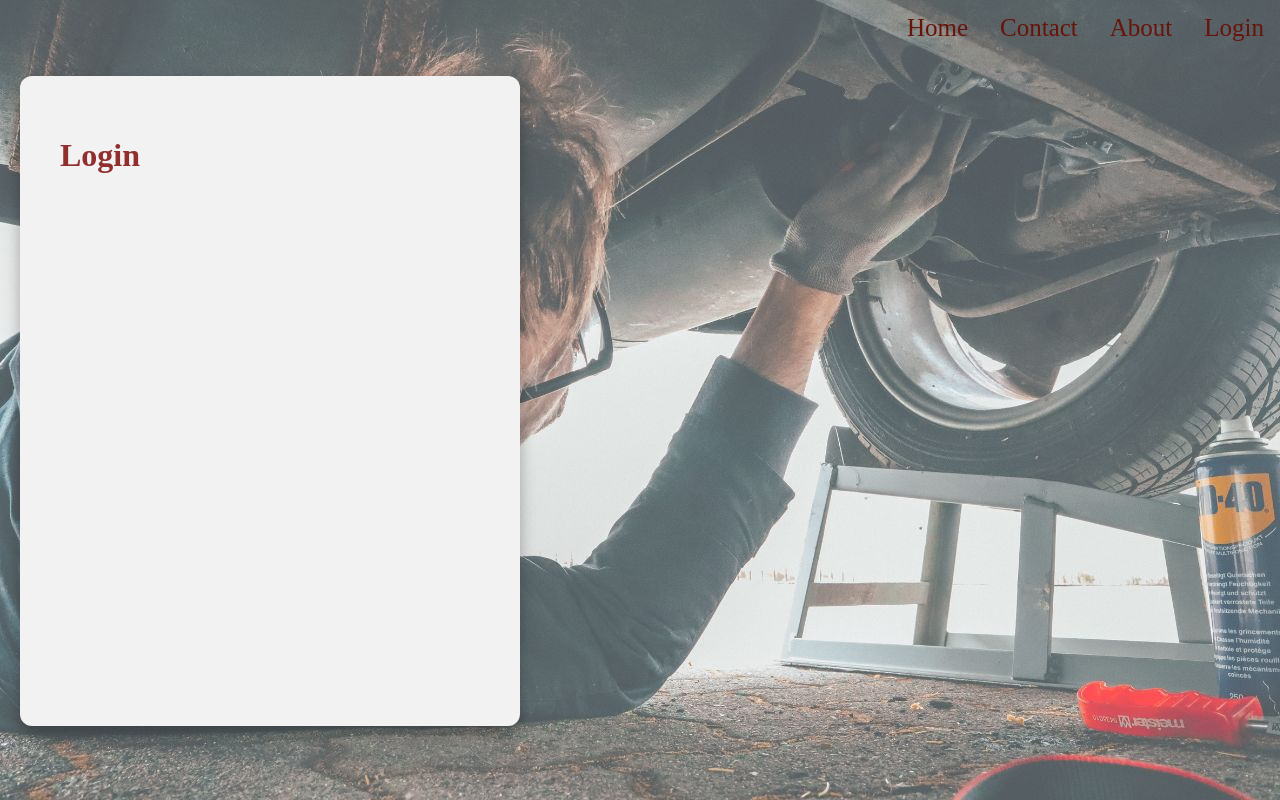
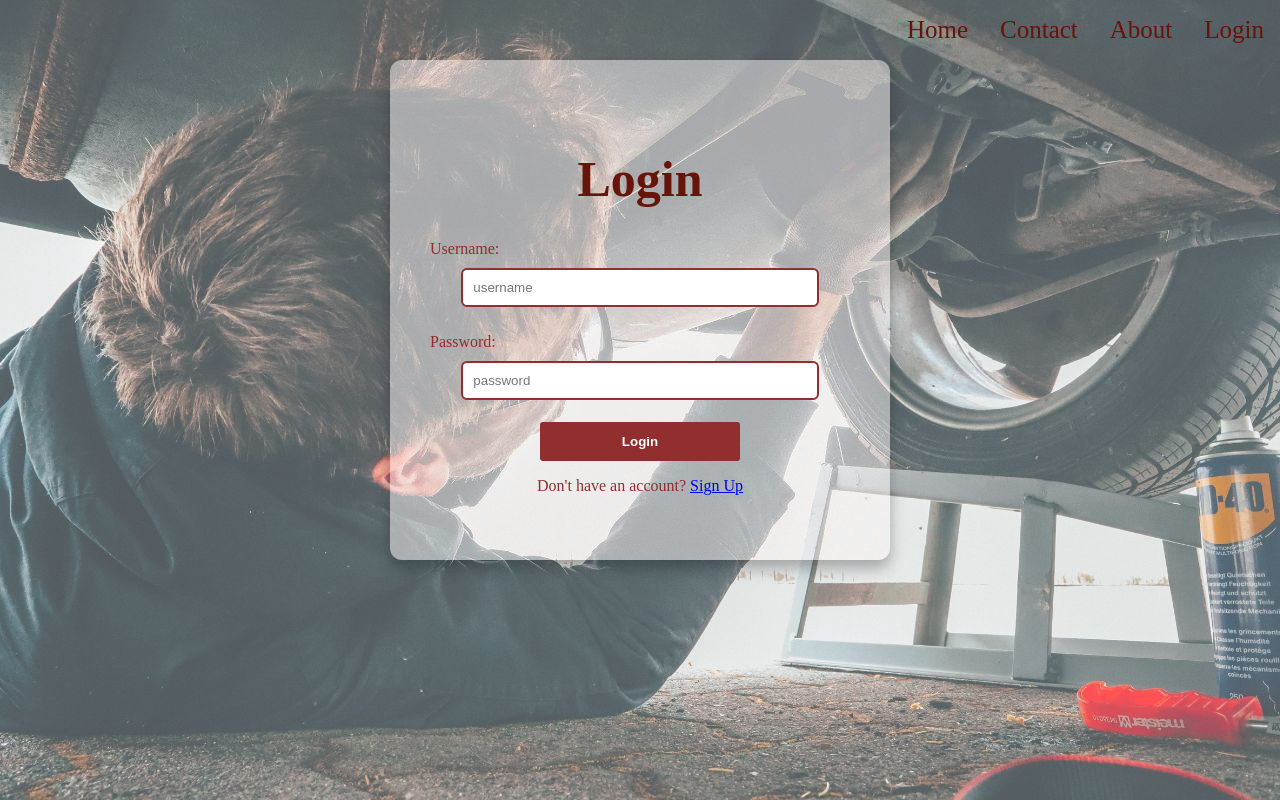
Before and after one commit to Jishmajap/miniproject, a PHP site: page /login.php in a window 1280 px wide. Run offline with PHP 8.4, Linux system fonts and the light colour scheme.

Commit message:
login page setup

```diff
--- a/log1.css
+++ b/log1.css
@@ -3,79 +3,90 @@ body{
   background-size: cover; /* Ensures the image covers the container */
   background-position: center; /* Centers the background image */
   background-attachment: fixed; /* Keeps the background image fixed */
-    height: 100vh; /* Full viewport height */
   margin: 0;
 }
 
-/* Flex Container Styles */
-.flex-container {
-    margin: 20px;
-    background-color: rgba(255, 255, 255, 0.9);
-    border-radius: 12px;
-    box-shadow: 0 8px 16px rgba(0, 0, 0, 0.3);
-    max-width: 900px;
-    width: 500px;
-    height: 650px;
-    padding: 40px;
-
-    box-sizing: border-box;
-    color: #912e2e;
-    display: flex;
-    flex-direction: column; /* Arrange children in a column */
-    align-items: left;
-    justify-content: flex-start; /* Align content to the top */
-
-  }
 /* navbar */
-.ro{
-    display: flex;
-    justify-content: end;
-  }
-
-
 ul {
   list-style-type: none;
-    margin: 0;
   padding: 0;
   overflow: hidden;
 }
-
 li {
   float:right;
 }
-
 li a {
-    display: block;
   color: #67140a;
   padding: 14px 16px;
   text-decoration: none;
   font-size:25px;
 }
-
-li a:hover:not(.active) {
+li a:hover {
 background-color: white;
 }
-.dropdown-content {
-  display: none;
-  position: absolute;
-  background-color: #f9f9f9;
-  min-width: 160px;
-  box-shadow: 0px 8px 16px 0px rgba(0,0,0,0.2);
-  z-index: 1;
+
+
+.content{
+  align-items: center;
+  justify-content: flex-start;
+  display: flex;
+  flex-direction: column;
+}
+.content h1{
+  color: #67140a;
+  font-size: 50px;
+  text-align: center;
+  display: flex;
+  flex-direction: column;
+  justify-content: center;
+  align-items: center;
+}
+.card{
+  background-color: rgba(251, 245, 245, 0.5 );
+  box-shadow: 0 8px 16px rgba(0, 0, 0, 0.3);
+  border-radius: 12px;
+  width: 500px;
+  height: 500px;
+  color: #912e2e;
+  display: flex;
+  flex-direction: column;
+  justify-content: center;
 }
 
-.dropdown-content a {
-  color: black;
-  padding: 12px 16px;
-  text-decoration: none;
-  display: block;
-  text-align: left;
+form {
+    display: flex;
+    flex-direction: column;
 }
-
-.dropdown-content a:hover {
-  background-color: #f1f1f1;
+form label {
+  margin: -10px 0 10px 40px;/* top right bottom left */
 }
-
-.dropdown:hover .dropdown-content {
-  display: block;
+form input[type="text"],
+form input[type="password"] {
+  padding: 10px;
+  /* color: #912e2e; */
+  border: 2px solid #912e2e;
+  border-radius: 6px;
+  width: 25em;
+  align-self: center;
 }
+form input[type="submit"] {
+  background-color: #912e2e;
+  color: white;
+  font-weight: 600;
+  width: 15em;
+  padding: 12px;
+  margin-top: -1em;
+  border: none;
+  border-radius: 3px;
+  cursor: pointer;
+  align-self: center;
+}
+form input[type="submit"]:hover {
+background-color: transparent;
+border: 2px solid #912e2e;
+color: #912e2e;
+padding: 10.5px;
+}
+form p{
+  text-align: center;
+}
--- a/login.php
+++ b/login.php
@@ -3,23 +3,33 @@
 <head>
         <meta charset="UTF-8">
         <meta name="viewport" content="width=device-width, initial-scale=1.0">
-        <title>Document</title>
+        <title>Login</title>
         <link rel="stylesheet" type="text/css" href="log1.css">
 </head>
-<body >
+<body>
+        <!-- navbar -->
         <ul>
                 <li><a href="login.php">Login</a></li>
                 <li ><a  href="#about">About </a></li>
                 <li><a href="#contact">Contact</a></li>
                 <li><a href="vehicle.php">Home</a></li>
+        </ul>
 
+        <section class="content">
+                <div id="container" class="card">
+                        <h1>Login</h1>
+                        <form action="login_process.php" method="post">
+                                <label for="username">Username:</label>
+                                <input type="text" id="username" name="username" placeholder="username" required><br><br>
 
-</ul>
-<div id="container" class="flex-container" style="background-color: #f2f2f2;">
-       <h1 style="text-alig:center">Login</h1>
-        <form>
+                                <label for="password">Password:</label>
+                                <input type="password" id="password" name="password" placeholder="password" required><br><br>
 
+                                <input type="submit" value="Login">
+                                <p class="signuptext">Don't have an account? <a href="/log/sign.html">Sign Up</a></p>
                         </form>
                 </div>
+        </section>
+
 </body>
 </html>
```
Lines whose indentation alone changed are shown as unchanged.
